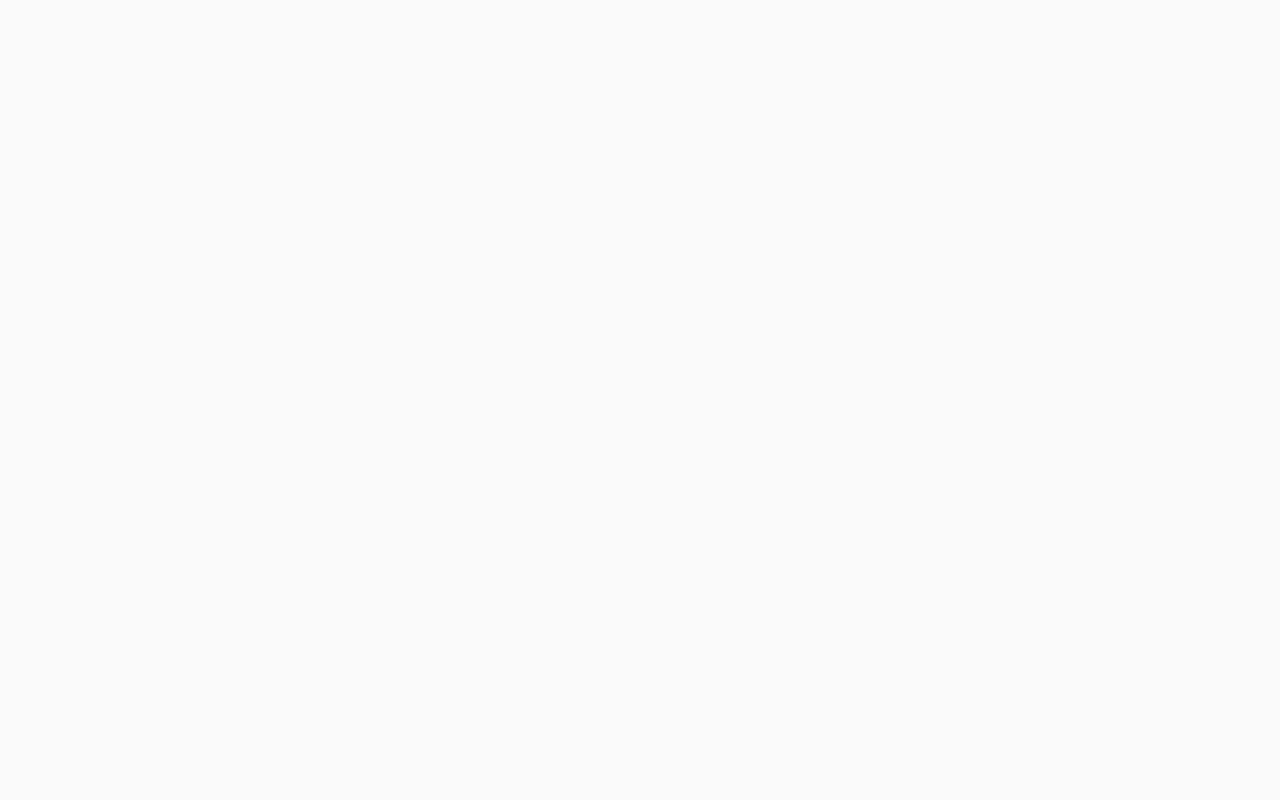
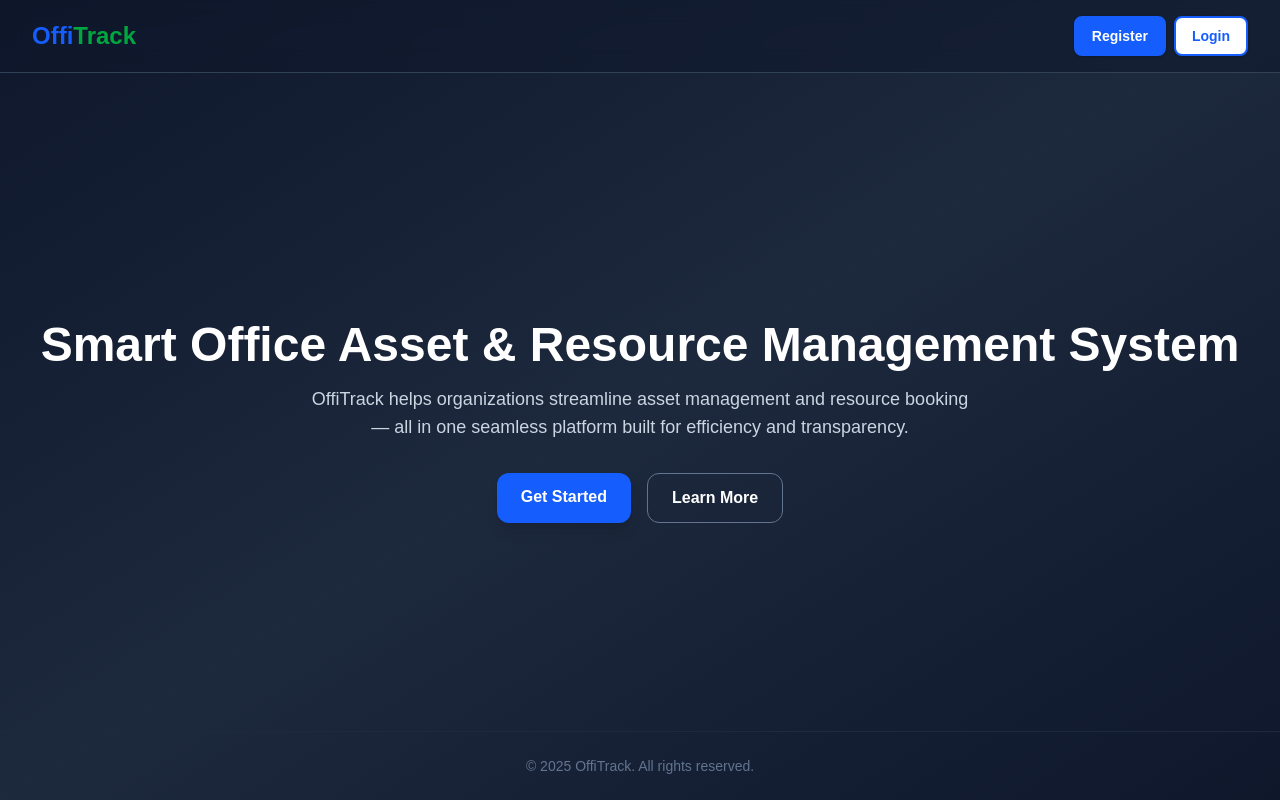
Before and after one commit to Nur-Chowdhury/offitrack, a Next.js app: page / in a window 1280 px wide. Built offline with nearby package versions, Linux system fonts and the light colour scheme.

Commit message:
landing page implemented

```diff
--- a/app/page.js
+++ /dev/null
@@ -1,12 +0,0 @@
-"use client";
-import gsap from 'gsap';
-import { useEffect, useRef } from 'react'
-import Link from 'next/link'
-
-export default function Home() {
-  return (
-    <div className="flex min-h-screen items-center justify-center bg-zinc-50 font-sans dark:bg-black">
-
-    </div>
-  );
-}
--- /dev/null
+++ b/app/page.jsx
@@ -0,0 +1,75 @@
+"use client";
+import gsap from 'gsap';
+import { useEffect, useRef } from 'react'
+import Link from 'next/link'
+import { useGSAP } from '@gsap/react'
+
+
+export default function Home() {
+
+  const heroRef = useRef(null);
+  const navRef = useRef(null);
+
+  useGSAP(() => {
+    const ctx = gsap.context(() => {
+      gsap.fromTo(navRef.current, { y: -50, opacity: 0 }, { y: 0, opacity: 1, duration: 0.8, ease: 'power2.out' })
+      gsap.fromTo(heroRef.current, { opacity: 0, y: 50 }, { opacity: 1, y: 0, duration: 1.2, ease: 'power3.out', delay: 0.2 })
+    })
+    return () => ctx.revert()
+  }, []);
+
+  return (
+    <div className="min-h-screen flex flex-col bg-gradient-to-br from-slate-900 via-slate-800 to-slate-900 text-white">
+      <nav ref={navRef} className="w-full flex justify-between items-center py-4 px-8 border-b border-slate-700 bg-slate-900/50 backdrop-blur-md fixed top-0 z-50">
+        <Link href="/" className="text-2xl font-bold text-blue-500">
+          <span className=' text-blue-600'>Offi</span>
+          <span className=' text-green-600'>Track</span>
+        </Link>
+        <div className=' flex items-center justify-center gap-2'>
+          <Link
+            href="/register"
+            className="px-4 py-2 rounded-lg bg-blue-600 border-2 border-blue-600 hover:bg-white hover:text-blue-600
+              hover:scale-110 transition-all duration-300 text-sm font-semibold shadow"
+          >
+            Register
+          </Link>
+          <Link
+            href="/login"
+            className="px-4 py-2 rounded-lg text-blue-600 bg-white border-2 border-blue-600 hover:bg-blue-500
+             hover:text-white hover:scale-110 transition-all duration-300 text-sm font-semibold shadow"
+          >
+            Login
+          </Link>
+        </div>
+      </nav>
+
+      <div ref={heroRef} className="flex flex-col items-center justify-center flex-grow text-center px-6 mt-28">
+        <h1 className="text-5xl font-bold mb-4">
+          Smart Office Asset & Resource Management System
+        </h1>
+        <p className="text-slate-300 text-lg mb-8 max-w-2xl">
+          OffiTrack helps organizations streamline asset management and resource booking — all in one seamless platform built for efficiency and transparency.
+        </p>
+        <div className="flex justify-center gap-4">
+          <Link
+            href="/register"
+            className="px-6 py-3 rounded-xl bg-blue-600 hover:bg-blue-500 transition shadow-lg font-semibold"
+          >
+            Get Started
+          </Link>
+          <Link
+            href="/about"
+            className="px-6 py-3 rounded-xl border border-slate-500 hover:bg-slate-800 transition font-semibold"
+          >
+            Learn More
+          </Link>
+        </div>
+      </div>
+
+      <footer className="text-center text-slate-500 text-sm py-6 border-t border-slate-800">
+        © {new Date().getFullYear()} OffiTrack. All rights reserved.
+      </footer>
+
+    </div>
+  );
+}
```
Also changed, not shown: app/layout.jsx (renamed from app/layout.js).
